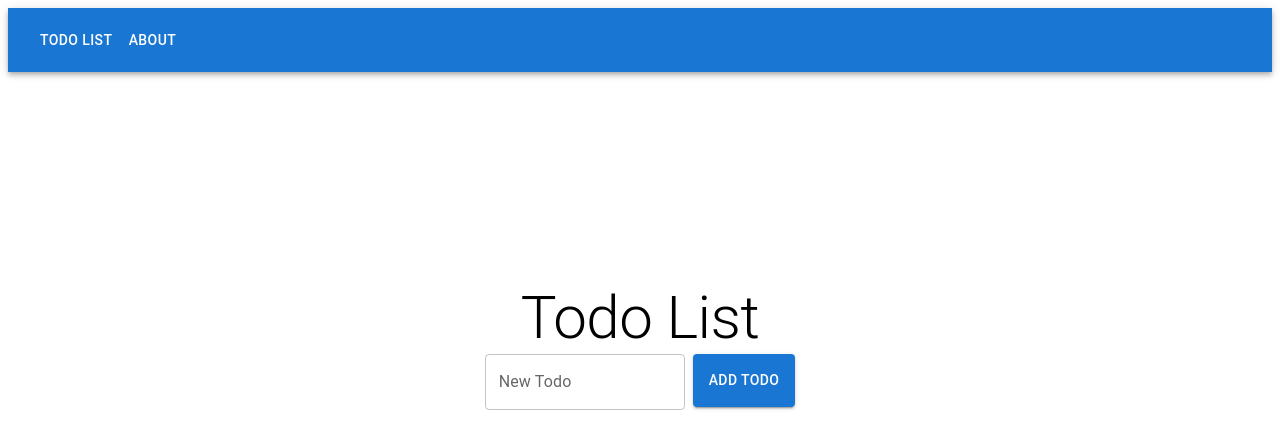
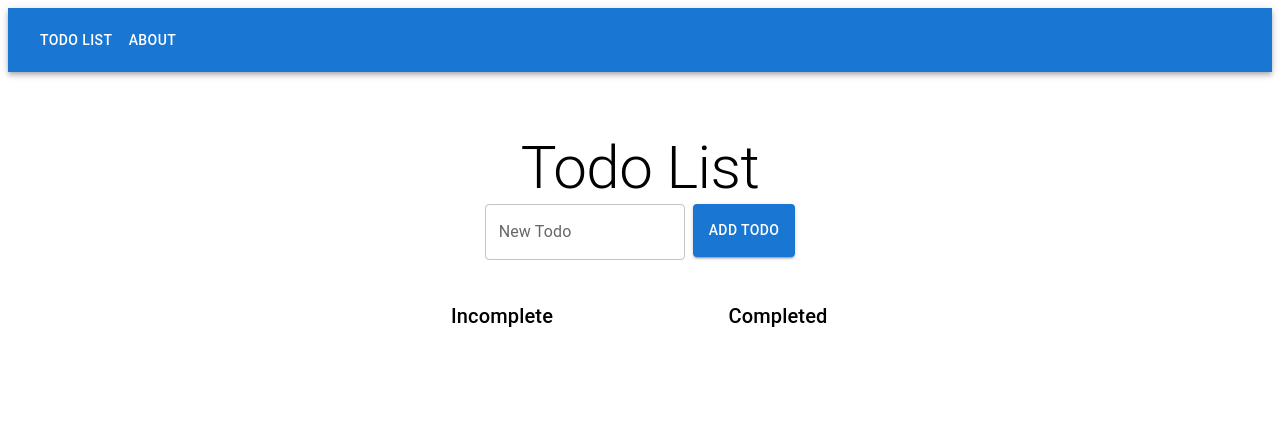
Before and after one commit to Howie315/ReactRedux-todolist2, a React (Vite) app: page / in a window 1280 px wide. Shown: the top 448 px of the page. Built offline with nearby package versions, Linux system fonts and the light colour scheme.

Commit message:
fixed the sections and adding animation into it

```diff
--- a/src/feature/TodoList/presentation/TodoItem.css
+++ b/src/feature/TodoList/presentation/TodoItem.css
@@ -1,5 +1,5 @@
 /* TodoItem.css */
-.slide-enter {
+/* .slide-enter {
 	opacity: 0;
 	transform: translateX(-100%);
 }
@@ -19,4 +19,4 @@
 	opacity: 0;
 	transform: translateX(100%);
 	transition: opacity 300ms, transform 300ms;
-}
+} */
--- a/src/feature/TodoList/presentation/TodoItem.tsx
+++ b/src/feature/TodoList/presentation/TodoItem.tsx
@@ -33,15 +33,8 @@ const TodoItem: React.FC<Props> = ({ todo }) => {
 	const [completed, setCompleted] = useState(todo.completed);
 	const [initialLoad, setInitialLoad] = useState(true); // Add this state
 
-	useEffect(() => {
-		// After the initial load, disable the initialLoad state
-		if (initialLoad) {
-			setInitialLoad(false);
-		}
-	}, [initialLoad]);
-
 	const handleToggleClick = async () => {
-		const updatedTodo = { ...todo, completed: !todo.completed };
+		const updatedTodo = { ...todo, completed: todo.completed };
 		try {
 			await dispatch(updateTodo(updatedTodo)); // Use the updateTodo action instead
 			setCompleted(!completed); // Update the completed status
@@ -90,9 +83,10 @@ const TodoItem: React.FC<Props> = ({ todo }) => {
 			>
 				<Checkbox
 					checked={completed}
-					onClick={handleCheckboxClick}
-					onChange={(e) => e.stopPropagation()}
+					onClick={(e) => e.stopPropagation()}
+					onChange={handleToggleClick} // Call handleToggleClick directly here
 				></Checkbox>
+
 				<ListItemText primary={todo.text} />
 				<ListItemSecondaryAction>
 					<IconButton edge="end" onClick={handleDeleteClick}>
--- a/src/feature/TodoList/presentation/TodoList.css
+++ b/src/feature/TodoList/presentation/TodoList.css
@@ -1,17 +1,54 @@
 .todo-list {
 	display: flex;
-	justify-content: center;
-	align-items: center;
+	/* justify-content: center;
+	align-items: center; */
 }
+
 .todo-list-container {
-	/* display: flex; */
 	justify-content: center;
 	flex-direction: column;
 	align-items: center;
-	margin-top: 200px;
+	margin-top: 50px;
 }
+
 .todo-list-title {
-	/* margin-top: 10px; */
-	padding-top: 10px; /* Adjust the padding-top value to increase the space above the title */
+	padding-top: 10px;
 	margin-right: 10px;
 }
+
+/* Style for each section */
+.section {
+	display: flex;
+	flex-direction: column;
+	align-items: center;
+	width: 280px;
+	max-width: 100%;
+	padding: 20px;
+	margin: 10px;
+}
+.section2 {
+	display: flex;
+	flex-direction: column;
+	align-items: center;
+	width: 280px;
+	max-width: 100%;
+	padding: 20px;
+	margin: 10px;
+}
+
+.section-title {
+	position: sticky;
+
+	background-color: white;
+	padding: 10px;
+}
+
+/* .list-container {
+	width: 100%;
+} */
+.incomplete-section {
+	width: 100%;
+}
+.completed-section {
+	width: 100%; /* Make both sections take full width */
+}
--- a/src/feature/TodoList/presentation/TodoList.tsx
+++ b/src/feature/TodoList/presentation/TodoList.tsx
@@ -6,7 +6,14 @@ import { useAppDispatch, useAppSelector } from "../store";
 import { addTodo, fetchTodos, reorderTodos } from "../todoSlice";
 import TodoForm from "./TodoForm"; // Import the TodoForm component
 import { selectTodos, selectLoadingStates, selectError } from "../todoSelector";
-import { Box, Typography, List, TextField, Button } from "@mui/material";
+import {
+	Box,
+	Typography,
+	List,
+	TextField,
+	Button,
+	Divider,
+} from "@mui/material"; // Import Divider component} from "@mui/material";
 import CircularProgress from "@mui/material/CircularProgress";
 import Alert from "@mui/material/Alert";
 
@@ -33,9 +40,25 @@ const TodoList: React.FC = () => {
 	const [enableAnimations, setEnableAnimations] = useState(false); // Add this state
 
 	useEffect(() => {
-		setEnableAnimations(false); // Disable animations while fetching todos
-		void dispatch(fetchTodos());
+		const fetchData = async () => {
+			await dispatch(fetchTodos());
+		};
+
+		void fetchData();
 	}, [dispatch]);
+
+	// if (loadingStates) {
+	// 	return (
+	// 		<Box
+	// 			display="flex"
+	// 			justifyContent="center"
+	// 			alignItems="center"
+	// 			height="100vh"
+	// 		>
+	// 			<CircularProgress />
+	// 		</Box>
+	// 	);
+	// }
 
 	const onDragEnd = (result: DropResult) => {
 		const source: DraggableLocation | undefined = result.source;
@@ -60,30 +83,31 @@ const TodoList: React.FC = () => {
 		dispatch(reorderTodos(newTodos));
 	};
 
+	// Separate completed and incomplete todos
+	const completedTodos = todos.filter((todo) => todo.completed);
+	const incompleteTodos = todos.filter((todo) => !todo.completed);
+
 	return (
-		<Box
-			className="todo-list-container"
-			display="flex"
-			justifyContent="center"
-			alignItems="center"
-			flexDirection="column"
-		>
+		<Box className="todo-list-container">
 			{error && <Alert severity="error">{error}</Alert>}
 			<Typography variant="h2" component="h2" className="todo-list-title">
 				Todo List
 			</Typography>
 
 			<TodoForm />
+
 			<Box className="todo-list">
 				<DragDropContext onDragEnd={onDragEnd}>
-					<Droppable droppableId="todoList">
+					<div className="section">
+						<Typography variant="h6" className="section-title">
+							Incomplete
+						</Typography>
+
+						<div className="incomplete-section">
+							<Droppable droppableId="incompleteTodos" direction="vertical">
 								{(provided) => (
-							<List
-								{...provided.droppableProps}
-								ref={provided.innerRef}
-								sx={{ width: "100%", maxWidth: 280 }}
-							>
-								{todos.map((todo, index) => (
+									<List {...provided.droppableProps} ref={provided.innerRef}>
+										{incompleteTodos.map((todo, index) => (
 											<Draggable
 												key={todo.id}
 												draggableId={todo.id.toString()}
@@ -104,10 +128,44 @@ const TodoList: React.FC = () => {
 									</List>
 								)}
 							</Droppable>
+						</div>
+					</div>
+
+					<div className="section">
+						<Typography variant="h6" className="section-title">
+							Completed
+						</Typography>
+
+						<div className="completed-section">
+							<Droppable droppableId="completedTodos" direction="vertical">
+								{(provided) => (
+									<List {...provided.droppableProps} ref={provided.innerRef}>
+										{completedTodos.map((todo, index) => (
+											<Draggable
+												key={todo.id}
+												draggableId={todo.id.toString()}
+												index={index}
+											>
+												{(provided) => (
+													<li
+														ref={provided.innerRef}
+														{...provided.draggableProps}
+														{...provided.dragHandleProps}
+													>
+														<TodoItem todo={todo} />
+													</li>
+												)}
+											</Draggable>
+										))}
+										{provided.placeholder}
+									</List>
+								)}
+							</Droppable>
+						</div>
+					</div>
 				</DragDropContext>
 			</Box>
 		</Box>
 	);
 };
-
 export default TodoList;
--- a/src/index.css
+++ b/src/index.css
@@ -24,11 +24,11 @@ a:hover {
 }
 
 body {
-  margin: 0;
-  display: flex;
-  place-items: center;
-  min-width: 320px;
-  min-height: 100vh;
+	/* margin: 0;
+	display: flex; */
+	/* place-items: center; */
+	/* min-width: 320px;
+  min-height: 100vh; */
 }
 
 h1 {
```
Lines whose indentation alone changed are shown as unchanged.
